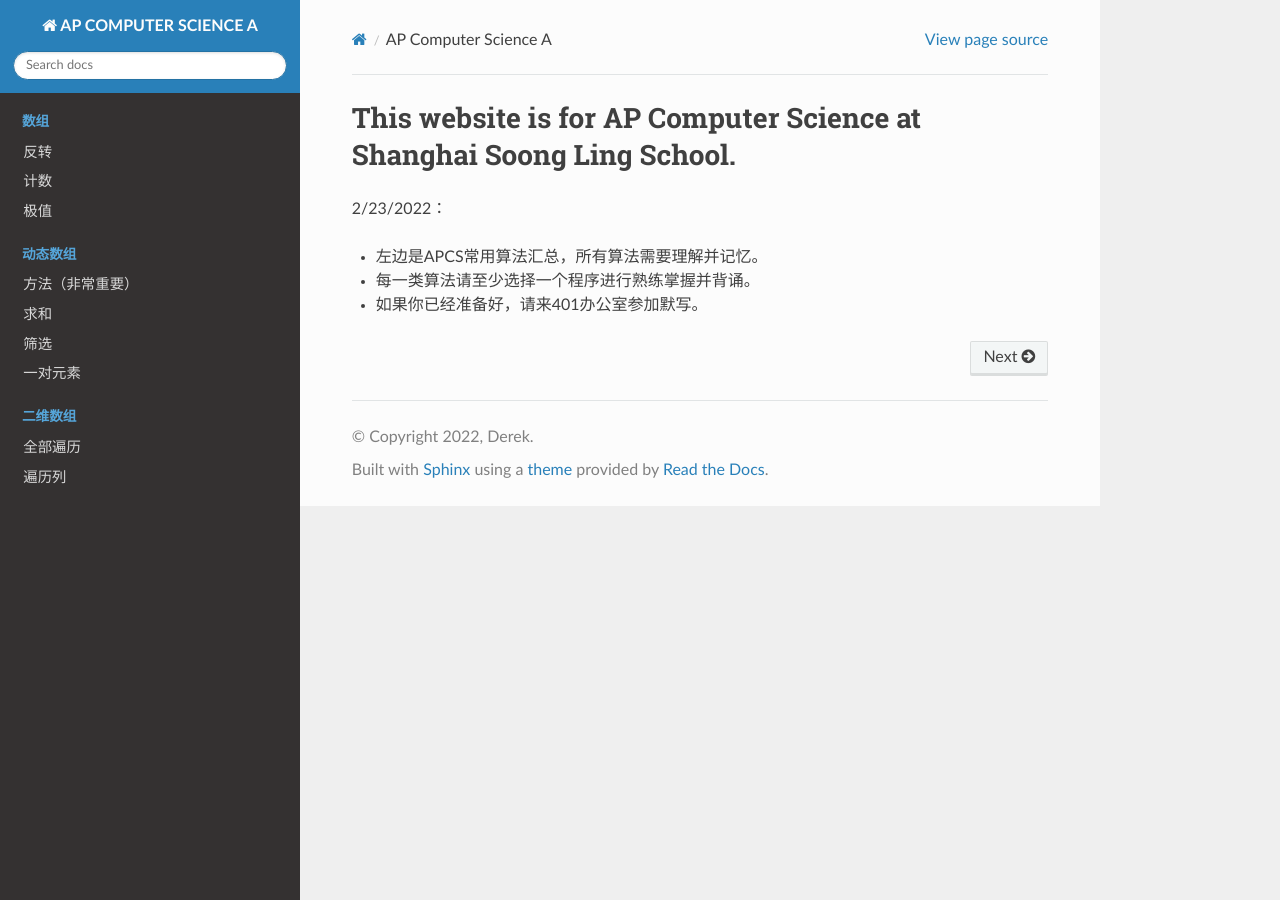
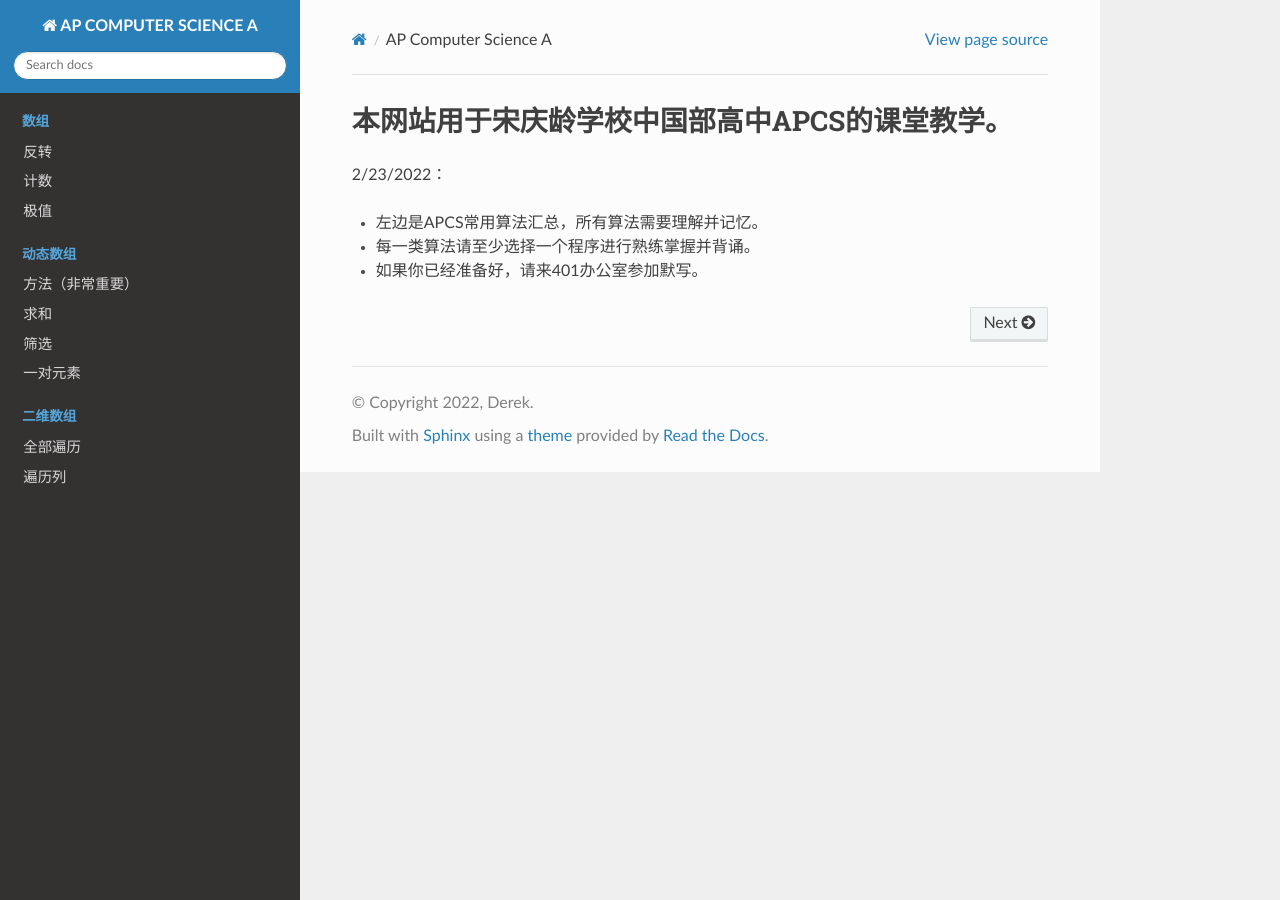
Before and after one commit to scls-cs/APCS-A, a Sphinx documentation site: the page built from source/index.rst, in a window 1280 px wide. Built offline with Sphinx 7.4.7 and the Read the Docs theme 2.0.0, drawn with Linux system fonts in a browser that asks for light colours.

Commit message:
change title

```diff
--- a/source/index.rst
+++ b/source/index.rst
@@ -1,4 +1,4 @@
-This website is for AP Computer Science at Shanghai Soong Ling School.
+本网站用于宋庆龄学校中国部高中APCS的课堂教学。
 =========================================
 
 2/23/2022：
```
